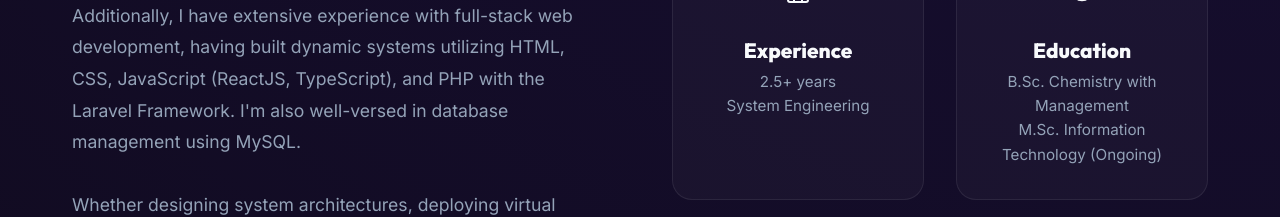
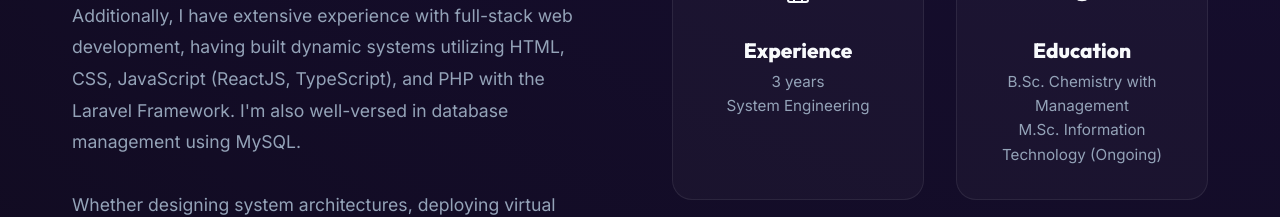
Before and after one commit to kittozaph/portfolio, a React (Vite) app: page / in a window 1280 px wide. Shown: the part 1228-1445 px from the top of the page. Built offline with nearby package versions, Linux system fonts and the light colour scheme.

Commit message:
chore: update professional experience duration from 2.5 to 3 years in About section

```diff
--- a/src/components/About.jsx
+++ b/src/components/About.jsx
@@ -14,7 +14,7 @@ const About = () => {
           <div className="about-text-wrapper animate-fade-in-up delay-100">
             <p className="about-text">
               With a strong foundation in Information Technology and a passion for innovation,
-              I bring over 2.5 years of experience as a System Engineer and Developer. My technical toolkit includes proficiency in Python,
+              I bring over 3 years of experience as a System Engineer and Developer. My technical toolkit includes proficiency in Python,
               which I've leveraged to create robust Machine Learning and IoT-based solutions.
               <br /><br />
               Additionally, I have extensive experience with full-stack web development, having built dynamic systems utilizing HTML, CSS,
@@ -34,7 +34,7 @@ const About = () => {
                 </svg>
               </div>
               <h3>Experience</h3>
-              <p>2.5+ years <br />System Engineering</p>
+              <p>3 years <br />System Engineering</p>
             </div>
             <div className="about-card glass-panel">
               <div className="card-icon">
```
